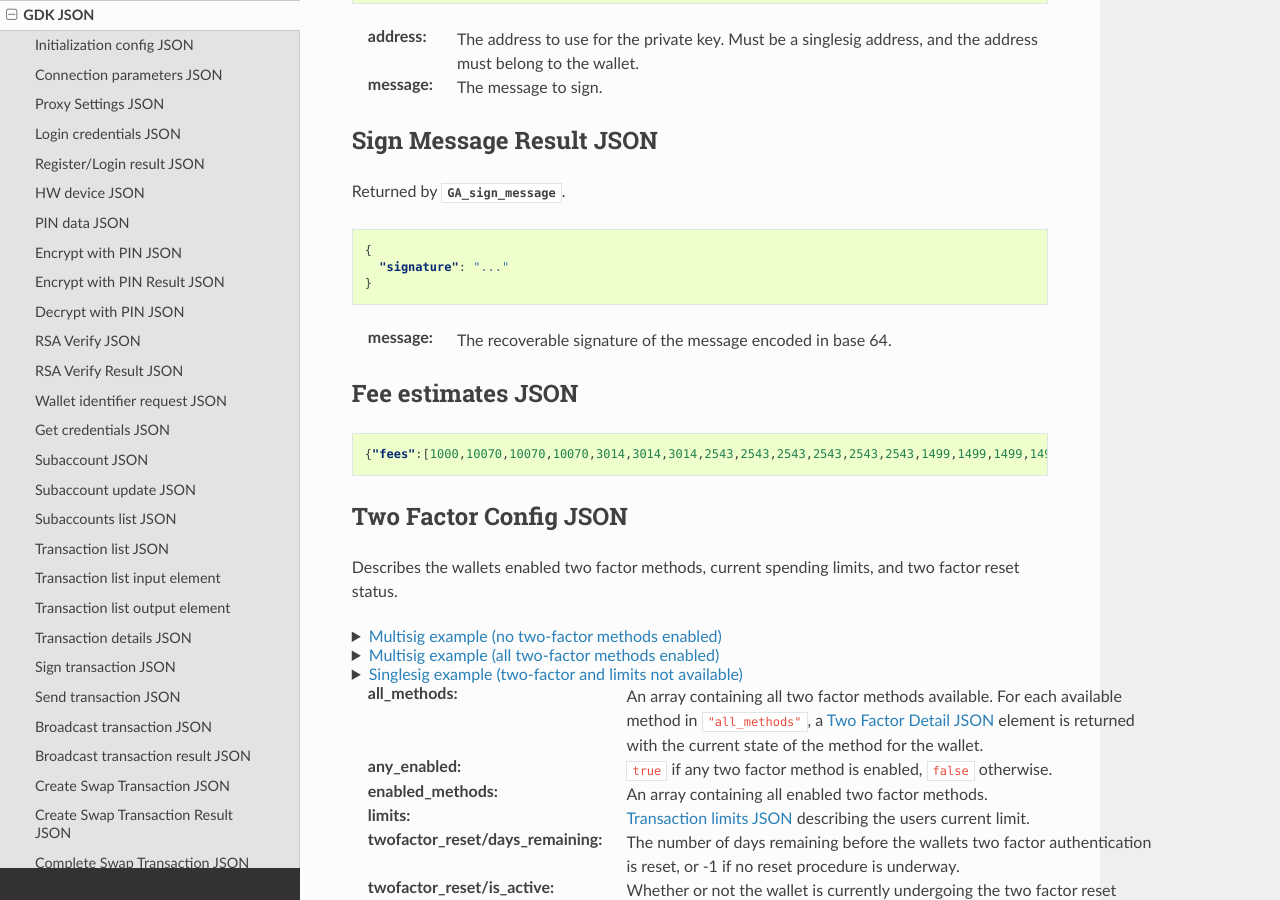
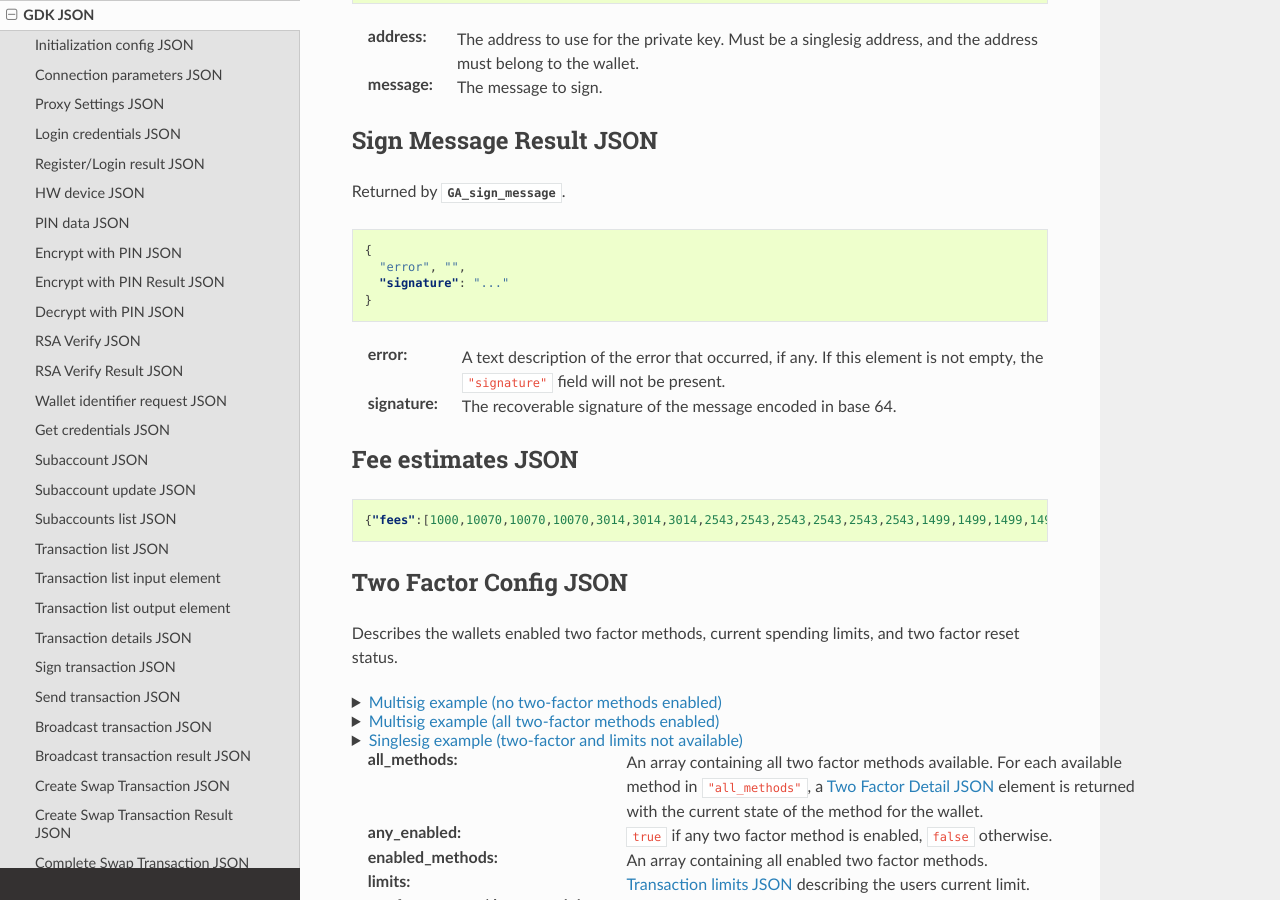
Before and after one commit to Blockstream/gdk, a Sphinx documentation site: the page built from docs/source/gdk-json.rst, in a window 1280 px wide and 900 px high, scrolled down 16654 px. Built offline with Sphinx 7.4.7 and the Read the Docs theme 3.1.0, drawn with Linux system fonts in a browser that asks for light colours; pages that are not in the unit, such as notebooks, are missing from menus.

Commit message:
docs: update the sign_message result documentation

```diff
--- a/docs/source/gdk-json.rst
+++ b/docs/source/gdk-json.rst
@@ -882,10 +882,13 @@ Returned by `GA_sign_message`.
 .. code-block:: json
 
   {
+    "error", "",
     "signature": "..."
   }
 
-:message: The recoverable signature of the message encoded in base 64.
+:error: A text description of the error that occurred, if any. If this element
+    is not empty, the ``"signature"`` field will not be present.
+:signature: The recoverable signature of the message encoded in base 64.
 
 
 .. _estimates:
```
